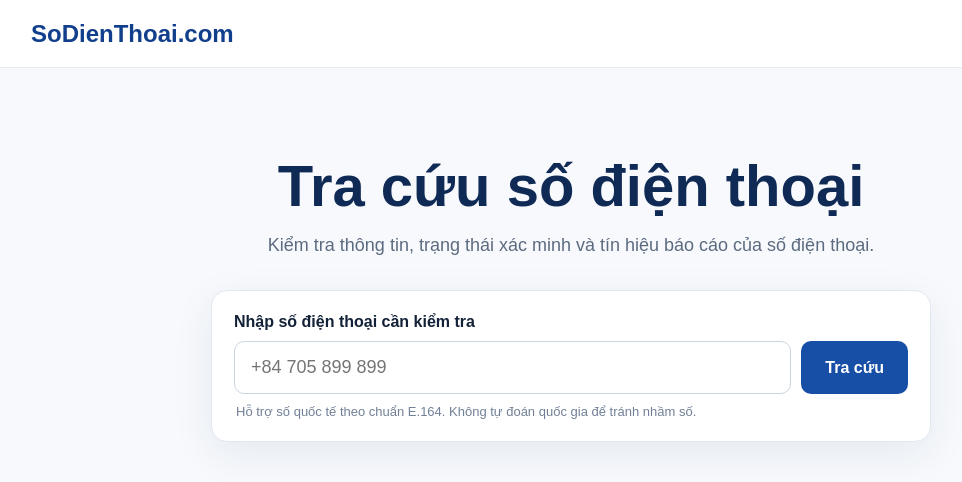
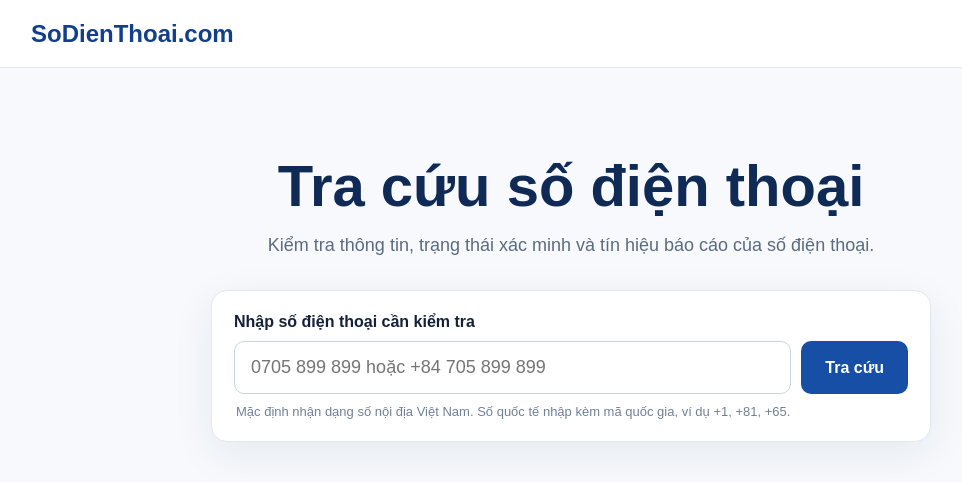
Before and after one commit to wuangmmo/sodienthoai-platform, a Next.js app in the folder apps/web/: page / in a window 1280 px wide. Shown: the top 482 px of the page, without its empty margins (69-1031 px from the left). Built offline with nearby package versions, Linux system fonts and the light colour scheme.

Commit message:
web: default lookup experience to Vietnam country context

```diff
--- a/apps/web/app/lookup-form.tsx
+++ b/apps/web/app/lookup-form.tsx
@@ -1,16 +1,7 @@
 "use client";
-
-import { FormEvent, useState } from "react";
-
-export default function LookupForm() {
-  const [number,setNumber]=useState("");
-  function submit(e:FormEvent){e.preventDefault();const value=number.trim();if(!value)return;window.location.href="/phone/"+encodeURIComponent(value);}
-  return <form className="lookup" onSubmit={submit}>
-    <label htmlFor="phone">Nhập số điện thoại cần kiểm tra</label>
-    <div className="lookupRow">
-      <input id="phone" inputMode="tel" autoComplete="tel" placeholder="+84 705 899 899" value={number} onChange={e=>setNumber(e.target.value)} />
-      <button type="submit">Tra cứu</button>
-    </div>
-    <p>Hỗ trợ số quốc tế theo chuẩn E.164. Không tự đoán quốc gia để tránh nhầm số.</p>
-  </form>;
+import {FormEvent,useState} from "react";
+export default function LookupForm(){
+ const[number,setNumber]=useState("");
+ function submit(e:FormEvent){e.preventDefault();const value=number.trim();if(!value)return;window.location.href="/phone/"+encodeURIComponent(value)+"?country=VN"}
+ return <form className="lookup" onSubmit={submit}><label htmlFor="phone">Nhập số điện thoại cần kiểm tra</label><div className="lookupRow"><input id="phone" inputMode="tel" autoComplete="tel" placeholder="0705 899 899 hoặc +84 705 899 899" value={number} onChange={e=>setNumber(e.target.value)}/><button type="submit">Tra cứu</button></div><p>Mặc định nhận dạng số nội địa Việt Nam. Số quốc tế nhập kèm mã quốc gia, ví dụ +1, +81, +65.</p></form>
 }
```
